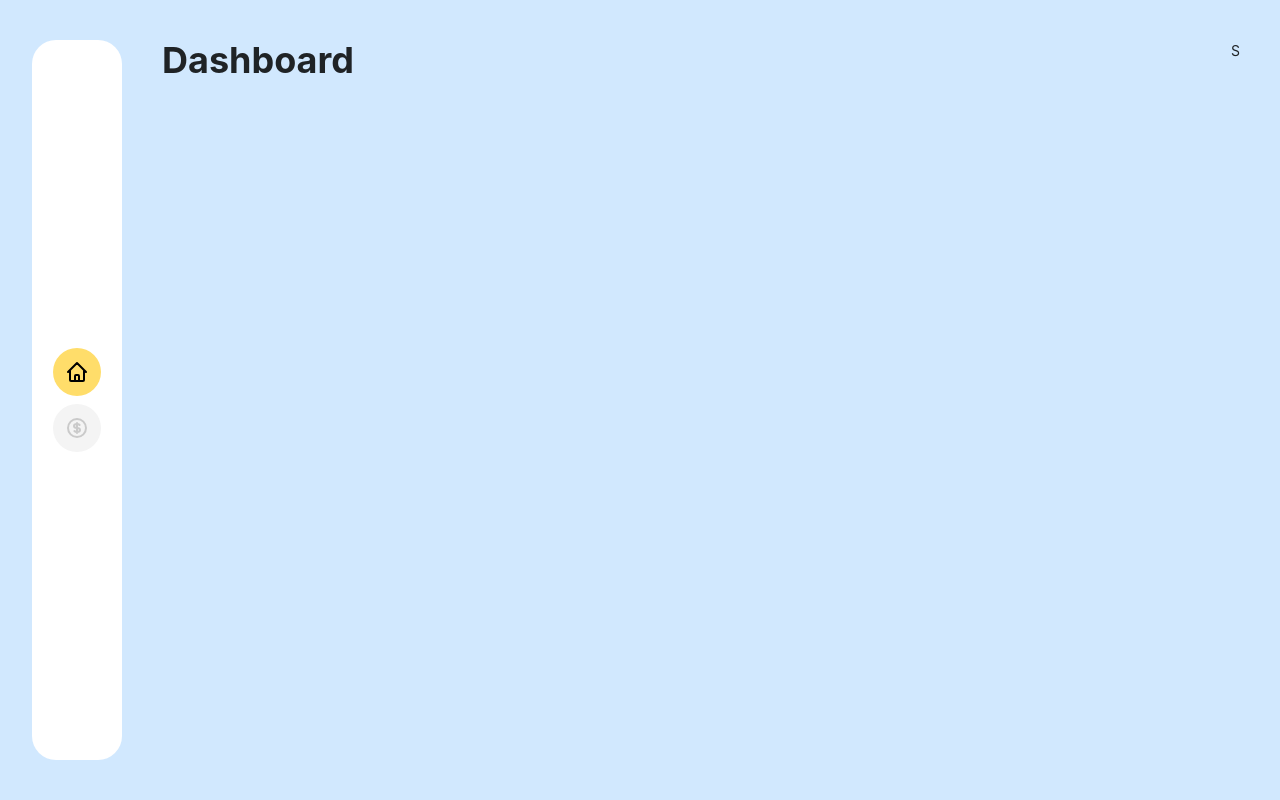
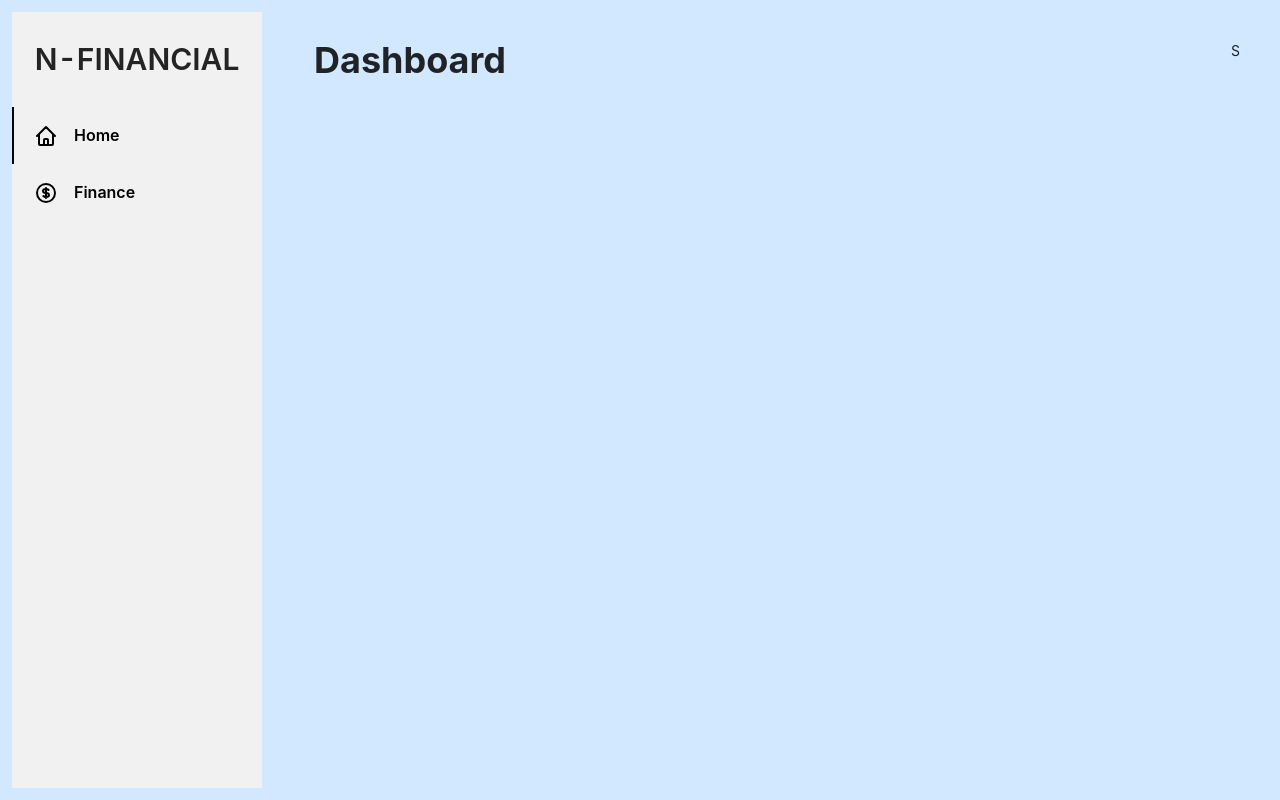
Before and after one commit to n4sunday/n-financial-bof, a React (Vite) app: page / in a window 1280 px wide. Built offline with nearby package versions, Linux system fonts and the light colour scheme; no server answers; the database is empty; sample sign-in values are in the browser's storage.

Commit message:
style: update menu

```diff
--- a/src/components/Menu/MenuItem.tsx
+++ b/src/components/Menu/MenuItem.tsx
@@ -1,14 +1,20 @@
 import React from 'react'
 
 interface IProps {
-  children: React.ReactNode
+  children?: React.ReactNode
   active?: boolean
+  name?: string
 }
 
 const MenuItem = (props: IProps) => {
   return (
-    <div className={`cursor-pointer w-12 h-12 ${props?.active ? 'bg-menu-active text-menu-active-icon':'bg-menu-normal text-menu-normal-icon'} hover:bg-menu-active hover:text-menu-active-icon flex items-center justify-center rounded-full`}>
+    <div
+      className={`flex items-center text-black px-5 py-4 border-l-2 ${
+        props?.active ? 'border-black' : 'border-[#f1f1f1]'
+      }`}
+    >
       {props?.children}
+      <span className="text-[16px] font-semibold">{props?.name}</span>
     </div>
   )
 }
--- a/src/components/Menu/index.tsx
+++ b/src/components/Menu/index.tsx
@@ -16,23 +16,25 @@ const Menu = () => {
     setOpen(false)
   }
 
-  console.log("location",location);
-
+  console.log('location', location)
 
   return (
     <React.Fragment>
-      <Space className="bg-white min-w-[90px] flex flex-col justify-center items-center select-none ml-8 my-10 rounded-3xl">
+      <div className="bg-[#f1f1f1] min-w-[250px] m-3 flex flex-col items-center select-none">
+        <div className="mt-6 text-[30px] font-semibold">N-FINANCIAL</div>
+        <div className="mt-6 flex flex-col w-full">
           <Link to="/">
-          <MenuItem active={location?.pathname === '/'}>
-            <HomeIcon className="h-6 w-6" />
+            <MenuItem name="Home" active={location?.pathname === '/'}>
+              <HomeIcon className="h-6 w-6 mr-4" />
             </MenuItem>
           </Link>
           <Link to="/finance">
-          <MenuItem active={location?.pathname === '/finance'}>
-            <CurrencyDollarIcon className="h-6 w-6" />
+            <MenuItem name="Finance" active={location?.pathname === '/finance'}>
+              <CurrencyDollarIcon className="h-6 w-6 mr-4" />
             </MenuItem>
           </Link>
-      </Space>
+        </div>
+      </div>
     </React.Fragment>
   )
 }
```
Also changed, not shown: 1 other file (tests, documents, lock files or other folders). Lines whose indentation alone changed are shown as unchanged.
